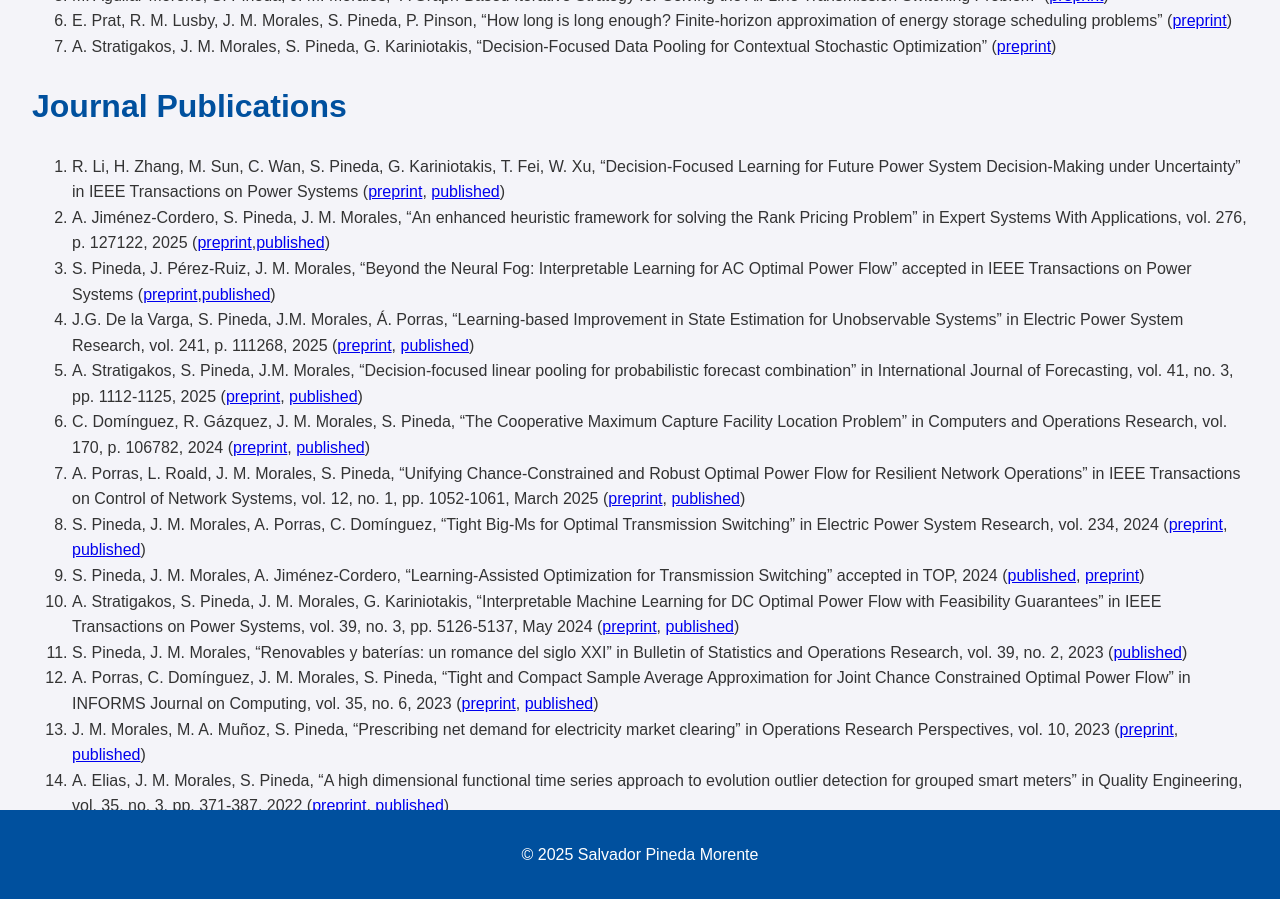
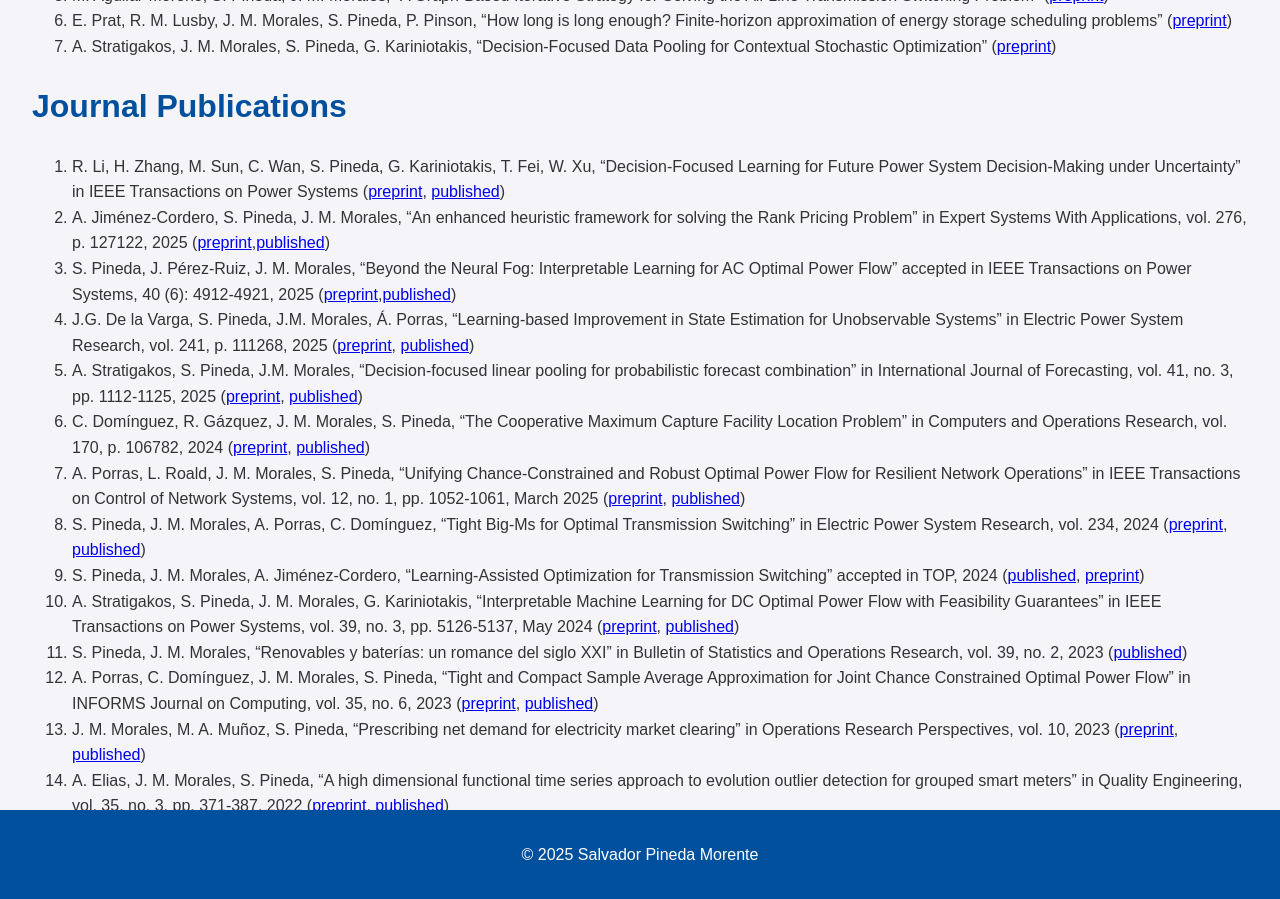
Before and after one commit to salvapineda/salvapineda.github.io, a Jekyll site: the page built from publications.md, in a window 1280 px wide and 900 px high, scrolled down 439 px. Built offline with Jekyll 4.4.1, drawn with Linux system fonts in a browser that asks for light colours.

Commit message:
update publication details for "Beyond the Neural Fog: Interpretable Learning for AC Optimal Power Flow"

```diff
--- a/publications.md
+++ b/publications.md
@@ -20,7 +20,7 @@ title: "Publications"
 
 1.  R. Li, H. Zhang, M. Sun, C. Wan, S. Pineda, G. Kariniotakis, T. Fei, W. Xu, "Decision-Focused Learning for Future Power System Decision-Making under Uncertainty" in IEEE Transactions on Power Systems ([preprint](https://arxiv.org/abs/2401.03680), [published](https://ieeexplore.ieee.org/document/11122623))
 1.  A. Jiménez-Cordero, S. Pineda, J. M. Morales, "An enhanced heuristic framework for solving the Rank Pricing Problem" in Expert Systems With Applications, vol. 276, p. 127122, 2025 ([preprint](https://arxiv.org/abs/2405.15702),[published](https://www.sciencedirect.com/science/article/pii/S0957417425007444?dgcid=coauthor))
-1.  S. Pineda, J. Pérez-Ruiz, J. M. Morales, "Beyond the Neural Fog: Interpretable Learning for AC Optimal Power Flow" accepted in IEEE Transactions on Power Systems ([preprint](https://arxiv.org/pdf/2408.05228),[published](https://ieeexplore.ieee.org/document/10964141))
+1.  S. Pineda, J. Pérez-Ruiz, J. M. Morales, "Beyond the Neural Fog: Interpretable Learning for AC Optimal Power Flow" accepted in IEEE Transactions on Power Systems, 40 (6): 4912-4921, 2025 ([preprint](https://arxiv.org/pdf/2408.05228),[published](https://ieeexplore.ieee.org/document/10964141))
 1.  J.G. De la Varga, S. Pineda, J.M. Morales, Á. Porras, "Learning-based Improvement in State Estimation for Unobservable Systems" in Electric Power System Research, vol. 241, p. 111268, 2025 ([preprint](https://arxiv.org/abs/2307.16822), [published](https://www.sciencedirect.com/science/article/pii/S0378779624011544))
 1.  A. Stratigakos, S. Pineda, J.M. Morales, "Decision-focused linear pooling for probabilistic forecast combination" in International Journal of Forecasting, vol. 41, no. 3, pp. 1112-1125, 2025 ([preprint](https://hal.science/hal-04593114/document), [published](https://www.sciencedirect.com/science/article/pii/S0169207024001213))
 1.  C. Domínguez, R. Gázquez, J. M. Morales, S. Pineda, "The Cooperative Maximum Capture Facility Location Problem" in Computers and Operations Research, vol. 170, p. 106782, 2024 ([preprint](https://arxiv.org/abs/2305.15169), [published](https://www.sciencedirect.com/science/article/pii/S0305054824002545?via%3Dihub))
```
